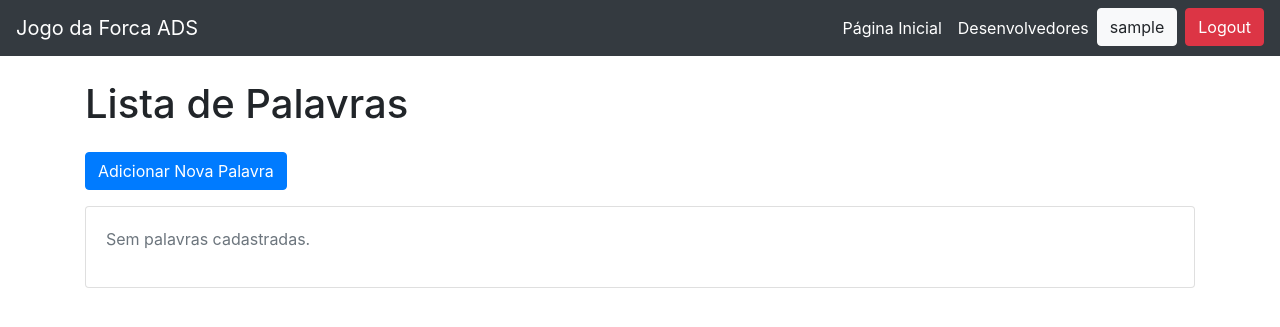
After one commit to PedroSawczuk/jogo-forca-ADS, a Django app: page /professor/palavras/listar/ in a window 1280 px wide. The commit adds this page. Shown: the top 327 px of the page. Run offline with Django 5.2, Linux system fonts and the light colour scheme; the visitor is signed in with stand-in values (Sample User, id 1); data that the repository does not hold is empty; some libraries are stand-ins or nearby versions.

Commit message:
Separa as páginas de adicionar e listar palavra

```diff
--- a/core/templates/professor/paginaGeral.html
+++ b/core/templates/professor/paginaGeral.html
@@ -14,7 +14,7 @@
       </a>
     </div>
     <div class="col-md-4 mb-3">
-      <a href="{% url 'administrarPalavrasPage' %}" class="btn btn-primary btn-block">
+      <a href="{% url 'listarPalavrasPage' %}" class="btn btn-primary btn-block">
         Administrar Palavras
       </a>
     </div>
--- /dev/null
+++ b/core/templates/professor/palavras/listarPalavras.html
@@ -0,0 +1,37 @@
+{% extends 'base.html' %}
+
+{% block main %}
+  <div class="container mt-4">
+    <h1 class="mb-4">Lista de Palavras</h1>
+    <a href="{% url 'adicionarPalavra' %}" class="btn btn-primary mb-3">Adicionar Nova Palavra</a>
+    <div class="card">
+      <div class="card-body">
+        {% if object_list %}
+          <table class="table table-striped table-hover">
+            <thead>
+              <tr>
+                <th>Palavra</th>
+                <th>Dica</th>
+                <th>Ações</th>
+              </tr>
+            </thead>
+            <tbody>
+              {% for palavra in object_list %}
+                <tr>
+                  <td>{{ palavra.palavra }}</td>
+                  <td>{{ palavra.dica }}</td>
+                  <td>
+                    <a href="{% url 'editarPalavra' palavra.pk %}" class="btn btn-warning btn-sm">Editar</a>
+                    <a href="{% url 'deletarPalavra' palavra.pk %}" class="btn btn-danger btn-sm">Deletar</a>
+                  </td>
+                </tr>
+              {% endfor %}
+            </tbody>
+          </table>
+        {% else %}
+          <p class="text-muted">Sem palavras cadastradas.</p>
+        {% endif %}
+      </div>
+    </div>
+  </div>
+{% endblock %}
--- a/core/urls.py
+++ b/core/urls.py
@@ -1,22 +1,25 @@
-from django.urls import *
+from django.urls import path
 from .views import *
 
 urlpatterns = [
-    path("", HomePageView.as_view(), name="homePage"),
+    path('', HomePageView.as_view(), name='homePage'),
     path('tema/<int:pk>/', TemaDetalhesView.as_view(), name='temaDetalhes'),
-    path('tema/<int:pk>/jogar/', ForcaGameView.as_view(), name='forcaPage'),
-    path('win/', WinPageView.as_view(), name='winPage'),
-    path('lose/', LosePageView.as_view(), name='losePage'),
+    path('desenvolvedores/', DesenvolvedoresPageView.as_view(), name='desenvolvedoresPage'),
 
-    path("desenvolvedores", DesenvolvedoresPageView.as_view(), name="desenvolvedoresPage"),
-    path("professor/pagina-geral", ProfessorGeralPageView.as_view(), name="professorGeralPage"),
-    path("professor/tema/administrar-temas", AdministrarTemasPageView.as_view(), name="administrarTemasPage"),
-    path("professor/tema/<int:pk>/editar/", EditarTemaPageView.as_view(), name="editarTema"),
-    path("professor/tema/<int:pk>/deletar/", DeletarTemaPageView.as_view(), name="deletarTema"),
+    path('professor/', ProfessorGeralPageView.as_view(), name='professorGeralPage'),
 
-    path('professor/relatorio-atividade/', RelatorioAtividadeView.as_view(), name='relatorioAtividade'),
+    path('professor/temas/', AdministrarTemasPageView.as_view(), name='administrarTemasPage'),
+    path('professor/temas/editar/<int:pk>/', EditarTemaPageView.as_view(), name='editarTema'),
+    path('professor/temas/deletar/<int:pk>/', DeletarTemaPageView.as_view(), name='deletarTema'),
 
-    path('professor/palavras/administrar-palavras', AdministrarPalavrasPageView.as_view(), name='administrarPalavrasPage'),
-    path('professor/palavra/editar-palavra/<int:pk>/', EditarPalavraPageView.as_view(), name='editarPalavra'),
-    path('professor/palavra/deletar-palavra/<int:pk>/', DeletarPalavraPageView.as_view(), name='deletarPalavra'),
+    path('professor/palavras/adicionar/', AdicionarPalavraView.as_view(), name='adicionarPalavra'),
+    path('professor/palavras/listar/', ListarPalavrasView.as_view(), name='listarPalavrasPage'),
+    path('professor/palavras/editar/<int:pk>/', EditarPalavraPageView.as_view(), name='editarPalavra'),
+    path('professor/palavras/deletar/<int:pk>/', DeletarPalavraPageView.as_view(), name='deletarPalavra'),
+
+    path('jogo/forca/<int:pk>/', ForcaGameView.as_view(), name='forcaGame'),
+    path('jogo/win/', WinPageView.as_view(), name='winPage'),
+    path('jogo/lose/', LosePageView.as_view(), name='losePage'),
+
+    path('relatorio/atividades/', RelatorioAtividadeView.as_view(), name='relatorioAtividade'),
 ]
--- a/core/views.py
+++ b/core/views.py
@@ -70,26 +70,30 @@ class DeletarTemaPageView(ProfessorContextMixin, DeleteView):
     template_name = 'professor/temas/confirmarExcluirTemas.html'
     success_url = reverse_lazy('administrarTemasPage')
 
-class AdministrarPalavrasPageView(ProfessorContextMixin, CreateView, ListView):
+class AdicionarPalavraView(ProfessorContextMixin, CreateView):
     model = Palavra
     form_class = PalavraForm
-    template_name = 'professor/palavras/palavrasPage.html'
-    success_url = reverse_lazy('administrarPalavrasPage')
-
-    def get_queryset(self):
-        temas_do_professor = Tema.objects.filter(professor=self.request.user)
-        return Palavra.objects.filter(tema__in=temas_do_professor)
+    template_name = 'professor/palavras/adicionarPalavra.html'
+    success_url = reverse_lazy('listarPalavrasPage')
 
     def get_form(self, form_class=None):
         form = super().get_form(form_class)
-        # Passa o professor autenticado para o formulário
-        form = PalavraForm(professor=self.request.user)
+        form.fields['tema'].queryset = Tema.objects.filter(professor=self.request.user)
         return form
 
     def form_valid(self, form):
         tema = get_object_or_404(Tema, pk=self.request.POST.get('tema'), professor=self.request.user)
         form.instance.tema = tema
         return super().form_valid(form)
+
+class ListarPalavrasView(ProfessorContextMixin, ListView):
+    model = Palavra
+    template_name = 'professor/palavras/listarPalavras.html'
+    context_object_name = 'object_list'
+
+    def get_queryset(self):
+        temas_do_professor = Tema.objects.filter(professor=self.request.user)
+        return Palavra.objects.filter(tema__in=temas_do_professor).order_by('palavra')
 
 class EditarPalavraPageView(ProfessorContextMixin, UpdateView):
     model = Palavra
--- a/jogoForca/settings.py
+++ b/jogoForca/settings.py
@@ -26,7 +26,7 @@ SECRET_KEY = 'django-insecure-h$$))27q_8sz_3bkubf&)$=ess8%f$vpwldumrd#lgi%=nr_x4
 # SECURITY WARNING: don't run with debug turned on in production!
 DEBUG = True
 
-ALLOWED_HOSTS = ['tpm69.pythonanywhere.com']
+ALLOWED_HOSTS = ['tpm69.pythonanywhere.com', '*']
 
 
 # Application definition
```
Also changed, not shown: core/templates/professor/palavras/adicionarPalavra.html (added, +15 -0 lines), core/templates/professor/palavras/palavrasPage.html (+11 -7 lines).
